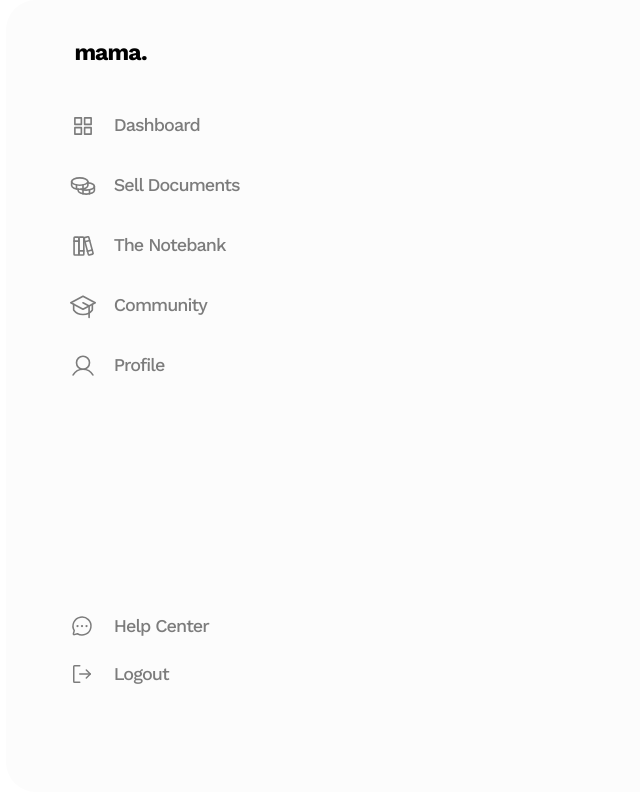
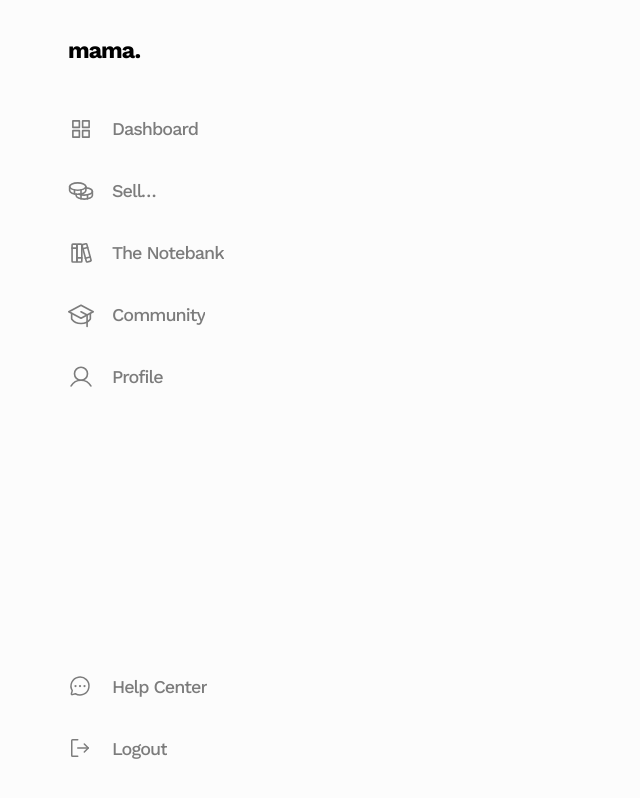
Before and after one commit to pyANSH/trf-mama, a React (Vite) app in the folder frontend/: page /dashboard in a window 1280 px wide. Shown: the whole page, without its empty margins (0-640 px from the left). Built offline with nearby package versions, Linux system fonts and the light colour scheme.

Commit message:
fix : dashboard ui

```diff
--- a/frontend/src/pages/Dashboard/Dashboard.tsx
+++ b/frontend/src/pages/Dashboard/Dashboard.tsx
@@ -12,18 +12,24 @@ import SellDocuments from './components/SellDocuments';
 import { useNavigate } from 'react-router-dom';
 import { ChatCircleDots } from 'phosphor-react';
 import { SignOut } from 'phosphor-react';
+import Community from './components/Community/Community';
+import { ResponsiveConfigs } from '../../config/styles';
 const Sup = styled.div`
   height: 100vh;
-  width: 100vw;
+  max-height: 100vh;
+  /* width: 100vw; */ //? why do we need this?
   background: #fff;
+  display:flex;
+  overflow: hidden;
 `;
+
 const Container = styled.div`
   display: grid;
-  grid-template-rows: 12% 86%;
-  height: 99%;
-  width: 99%;
+  grid-template-rows: ${ResponsiveConfigs.dashboardHeaderHeight} calc( 100vh - ${ResponsiveConfigs.dashboardHeaderHeight});
+  height: 100%;
+  width: 100%;
   margin: auto;
-  border-radius: 30px;
+  /* border-radius: 30px; */
   background: #fcfcfc;
 `;
 
@@ -32,9 +38,10 @@ const Header = styled.header`
 
   display: flex;
   align-items: center;
-  padding: 52px 68px;
+  padding: 12px 68px;
   width: 100%;
-  height: 100%;
+  /* height: 100%; */
+  height: ${ResponsiveConfigs.dashboardHeaderHeight};
   z-index: 100;
 `;
 
@@ -48,22 +55,37 @@ const LogoText = styled.h1`
 `;
 
 const LeftContainer = styled.div`
-  display: grid;
-  grid-template-rows: 70% 30%;
+  display: flex;
+  flex-direction: column;
+  /* grid-template-rows: 0.8fr 0.2fr; */
   gap: 30px;
-  align-items: baseline;
+  /* align-items: center; */
+  justify-content: space-between;
+  /* align-items: baseline; */
+  max-height: calc(100vh - ${ResponsiveConfigs.dashboardHeaderHeight});
+  padding-block-end: 24px;
+`;
+
+const UpperDashboardOptionsContainer = styled.div`
+  display: flex;
+  flex-direction: column;
+  gap: 6px;
+  overflow-y: scroll;
 `;
 
 const SingleMenuItem = styled.div`
   display: flex;
   align-items: center;
   gap: 20px;
-  height: 60px;
+  /* height: 60px; */
   color: #7c7c7c;
+  padding: 16px 44px;
+  cursor: pointer;
   &:hover {
     color: #3b4bd5;
-    cursor: pointer;
   }
+  border-radius:8px;
+  /* background-color: #cdd2fc; */
 `;
 
 const SquareFourIcon = styled(SquaresFour)`
@@ -96,10 +118,18 @@ const UserIcon = styled(User)`
   color: #7c7c7c;
 `;
 
-const OptionText = styled.p(() => ({
+const OptionText = styled.p<{noOfLinesToDisplay?:number}>(({noOfLinesToDisplay}) => ({
 	fontWeight: '500',
 	fontSize: '18px',
-  lineHeight: '26px',
+
+	//overflowWrap: 'anywhere', //add this to break long non-breaking texts
+
+	overflow: 'hidden',
+	textOverflow: 'ellipsis',
+	display: '-webkit-box',
+	lineClamp: noOfLinesToDisplay ? noOfLinesToDisplay : 1,
+	WebkitLineClamp: noOfLinesToDisplay ? noOfLinesToDisplay : 1,
+	WebkitBoxOrient: 'vertical'
 }));
 
 const CommonIcons = {
@@ -113,22 +143,25 @@ const SidebarOptionIcon = styled.div(({}) => ({
 const ContentContainer = styled.div(({ theme }) => ({
 	//   width: "78%",
 	//   height: "100%",
+	overflowY: 'scroll',
 }));
 
 const MainContainer = styled.div`
   display: grid;
-  grid-template-columns: 20% 80%;
-  width: 90%;
-  margin: 0 auto;
+  grid-template-columns: 0.2fr 0.8fr;
+  padding: 0 0 0 24px;
+  width: 100%;
+  /* margin: 0 auto; */
   height: 100%;
+  max-height: calc(100vh - ${ResponsiveConfigs.dashboardHeaderHeight});
 `;
 const LtContainer = styled.div`
   display: flex;
   flex-direction: column;
+  justify-content: flex-end;
   width: 100%;
   margin: 0 auto;
-  height: 47%;
-  justify-content: flex-end;
+  gap:6px;
 `;
 
 function Dashboard() {
@@ -154,7 +187,7 @@ function Dashboard() {
 		{
 			icon: <CapIcon />,
 			text: 'Community',
-      /* component: isWhiteLabel ? <ManageGroupChannels /> : <ManageChannels />, */
+			component: <Community />,
 		},
 		{
 			icon: <UserIcon />,
@@ -181,7 +214,7 @@ function Dashboard() {
 				</Header>
 				<MainContainer>
 					<LeftContainer>
-            <div>
+						<UpperDashboardOptionsContainer>
 							{sidebarOptions.map((option, index) => {
 								if (!option) return null; //? to handle null value in array
 								return (
@@ -196,7 +229,7 @@ function Dashboard() {
 									</>
 								);
 							})}
-            </div>
+						</UpperDashboardOptionsContainer>
 						<LtContainer>
 							<SingleMenuItem>
 								<SidebarOptionIcon>
```
Lines whose indentation alone changed are shown as unchanged.
